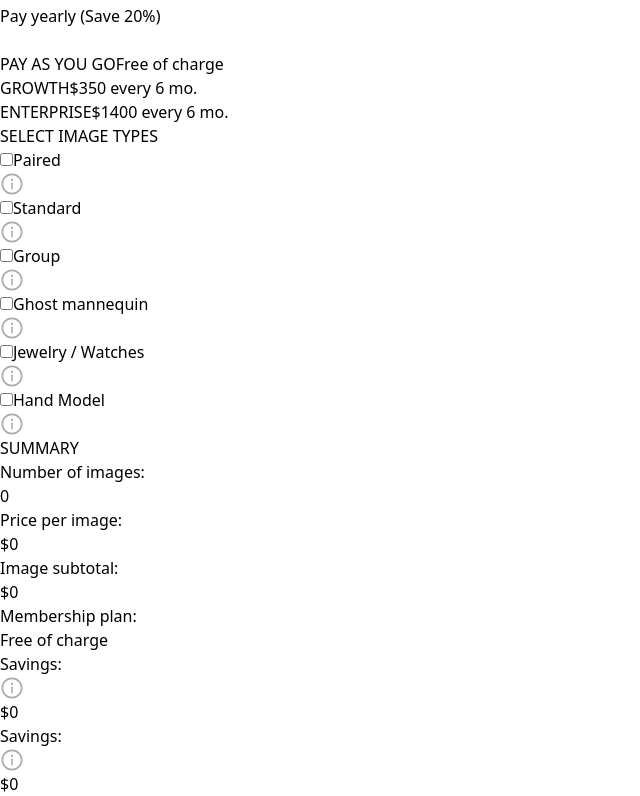
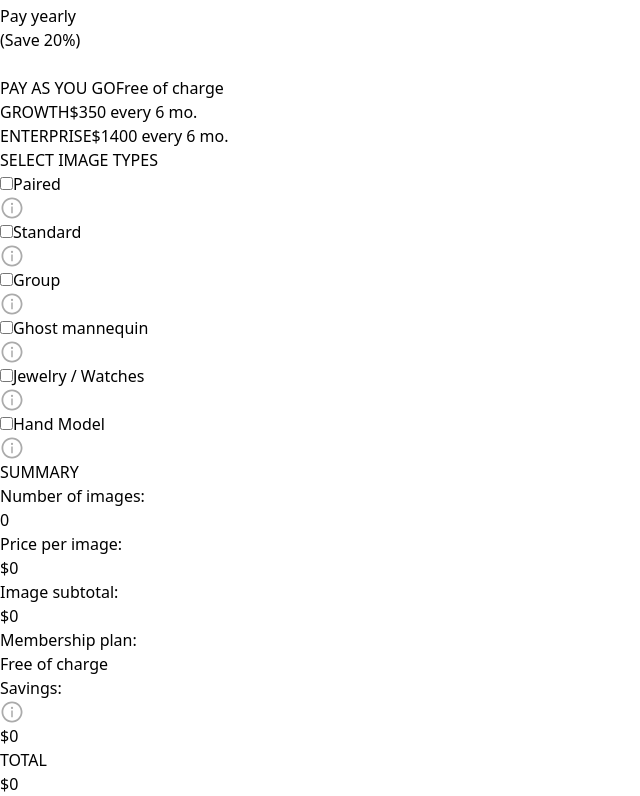
Before and after one commit to anthony-urbina/ezphoto, a Next.js app: page /pricing in a window 1280 px wide. Shown: the part 238-1034 px from the top of the page, without its empty margins (0-640 px from the left). Built offline with nearby package versions, Linux system fonts and the light colour scheme; no server answers.

Commit message:
saving progress again

```diff
--- a/components/elements/pricing/SelectAPlan/SelectAPlan.tsx
+++ b/components/elements/pricing/SelectAPlan/SelectAPlan.tsx
@@ -11,13 +11,16 @@ export const SelectAPlan = () => {
   return (
     <div>
       <div className="flex items-center justify-between pb-4">
-        <div className=" basis-1/2">
+        <div className="basis-1/2">
           <h3 className="text-2xl font-bold">SELECT A PLAN</h3>
         </div>
         <div className="basis-1/2">
           <div className="flex items-center justify-end cursor-pointer">
-            <label htmlFor="toggle" className="cursor-pointer">
-              Pay yearly (Save 20%)
+            <label
+              htmlFor="toggle"
+              className="cursor-pointer md:mr-2 mr-[.125rem]"
+            >
+              Pay yearly <br className="md:hidden" /> (Save 20%)
             </label>
             <div
               onClick={toggleSwitch}
@@ -36,20 +39,20 @@ export const SelectAPlan = () => {
         </div>
       </div>
       <div className="w-full border border-[#c3cbcd] border-r-2">
-        <ul className="cursor-pointer">
-          <li className="py-2 font-bold hover:bg-[#dce4e4] pl-4">
+        <ul className="cursor-pointer md:flex">
+          <li className="py-2 md:py-6 font-bold md:basis-1/3 hover:bg-[#dce4e4] pl-4">
             PAY AS YOU GO
             <span className="block font-bold text-[#807777]">
               Free of charge
             </span>
           </li>
-          <li className="py-2 font-bold pl-4  hover:bg-[#dce4e4]">
+          <li className="py-2 md:py-6 font-bold md:basis-1/3 pl-4  hover:bg-[#dce4e4]">
             GROWTH
             <span className="block font-bold text-[#807777]">
               $350 every 6 mo.
             </span>
           </li>
-          <li className="py-2 font-bold pl-4  hover:bg-[#dce4e4]">
+          <li className="py-2 md:py-6 font-bold md:basis-1/3 pl-4  hover:bg-[#dce4e4]">
             ENTERPRISE
             <span className="block font-bold text-[#807777]">
               $1400 every 6 mo.
--- a/components/elements/pricing/Summary/Summary.tsx
+++ b/components/elements/pricing/Summary/Summary.tsx
@@ -10,7 +10,7 @@ export const Summary = () => {
     setIsOn(!isOn);
   };
   return (
-    <div className="pt-8">
+    <div className="pt-8 lg:pt-0">
       <div className="flex items-center justify-between pb-4">
         <h3 className="text-2xl font-bold">SUMMARY</h3>
       </div>
@@ -49,7 +49,7 @@ export const Summary = () => {
             </div>
           </div>
         </div>
-        <div className="border-b border-[#c3cbcd] py-4">
+        <div className="border-b border-[#c3cbcd] py-4 text-[#353535] ">
           <div className="flex justify-between w-full px-4 py-1 ">
             <div className="flex">
               <p className="pr-2">Savings:</p>
@@ -61,10 +61,9 @@ export const Summary = () => {
           </div>
         </div>
         <div className="pt-5 pb-1">
-          <div className="flex justify-between w-full px-4">
-            <div className="flex">
-              <p className="pr-2">Savings:</p>
-              <AiOutlineInfoCircle size={24} color="#ababab" />
+          <div className="flex justify-between w-full px-4 font-bold text-black">
+            <div>
+              <p className="pr-2">TOTAL</p>
             </div>
             <div>
               <p>$0</p>
--- a/components/pages/pricing/PricingPage.tsx
+++ b/components/pages/pricing/PricingPage.tsx
@@ -5,12 +5,14 @@ export const PricingPage = () => {
   return (
     <>
       <h1 className="text-4xl font-bold py-9">CALCULATOR</h1>
-      <div className="basis-full">
-        <SelectAPlan />
-        <SelectImageTypes />
-      </div>
-      <div className="basis-full">
-        <Summary />
+      <div className="flex flex-wrap">
+        <div className="md:pr-6 basis-full lg:basis-1/2">
+          <SelectAPlan />
+          <SelectImageTypes />
+        </div>
+        <div className="basis-full lg:basis-1/2 lg:pl-6">
+          <Summary />
+        </div>
       </div>
     </>
   );
--- a/pages/_app.tsx
+++ b/pages/_app.tsx
@@ -9,7 +9,7 @@ export default function App({
 }: AppProps) {
   return (
     <SessionProvider session={session}>
-      <div className="px-3 py-5 lg:px-6 lg:py-10">
+      <div className="px-3 py-5 md:px-6 lg:px-9 lg:py-10">
         <Header />
         <Component {...pageProps} />
       </div>
```
